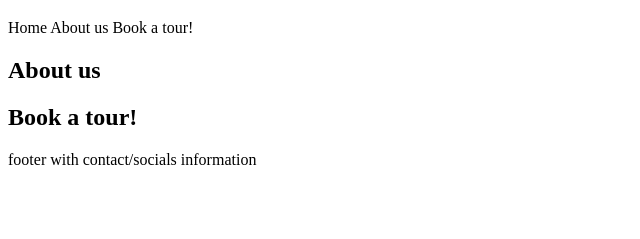
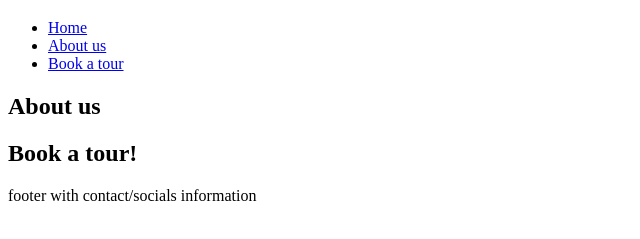
Before and after one commit to MaddieCastle/minster-tours-project, a plain HTML site: page index.html in a window 1280 px wide. Shown: the part 61-300 px from the top of the page, without its empty margins (0-640 px from the left). Drawn offline with Linux system fonts and the light colour scheme.

Commit message:
add internal navigation links and comments labelling page sections

```diff
--- a/index.html
+++ b/index.html
@@ -11,20 +11,33 @@
     <link href="assets/css/style.css" rel="stylesheet">
 </head>
 <body>
+    <!-- Header containing navigation -->
     <header>
         <h1>Minster Tours</h1>
         <nav>
-            Home
-            About us
-            Book a tour!
+            <div>
+                <ul>
+                    <li><a href="index.html">Home</a></li>
+                    <li><a href="#about-us">About us</a></li>
+                    <li><a href="#booking.html">Book a tour</a></li>
+                </ul>
+            </div>
         </nav>
     </header>
+    <!-- About us -->
     <section>
-        <h2>About us</h2>
+        <div id="about-us">
+            <h2>About us</h2>
+        </div>
     </section>
+    <!-- Book a tour containing signup form -->
     <section>
-        <h2>Book a tour!</h2>
+
+        <div id="booking">
+            <h2>Book a tour!</h2>
+        </div>
     </section>
+    <!-- Footer -->
     <footer>
         footer with contact/socials information
     </footer>
```
